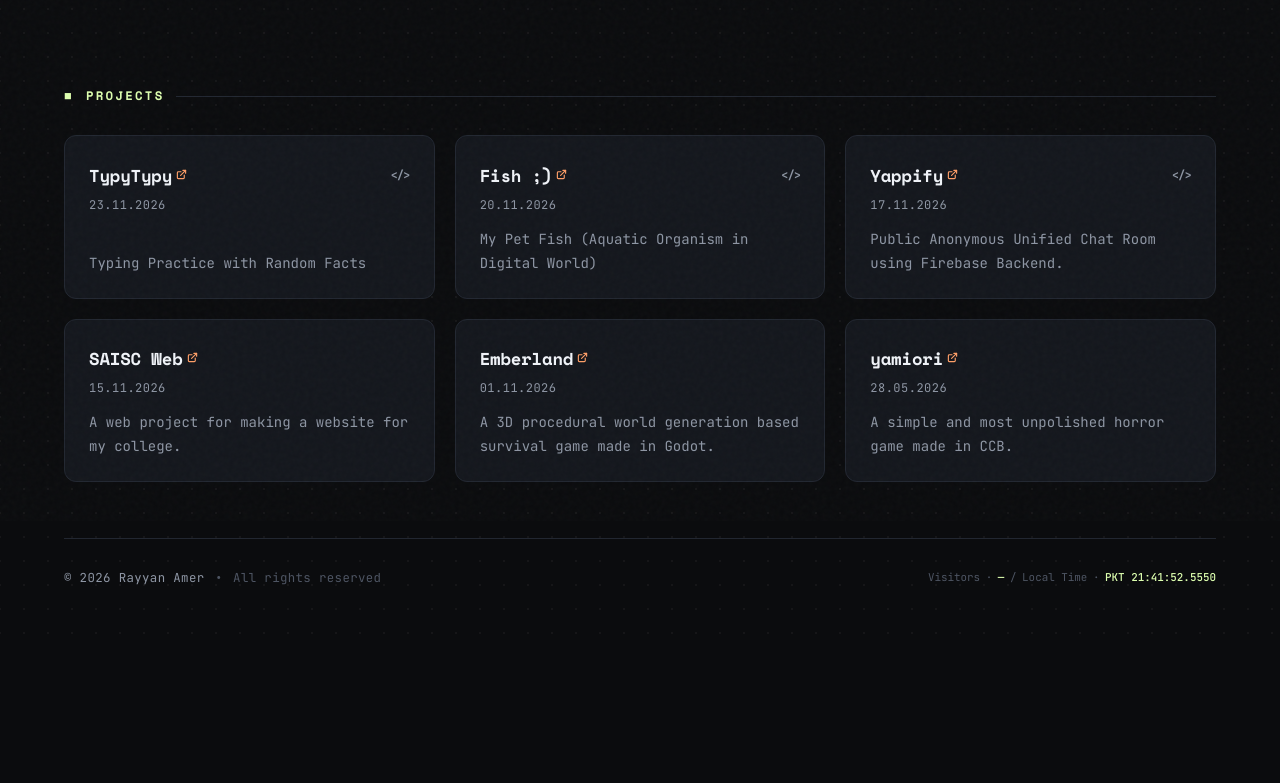
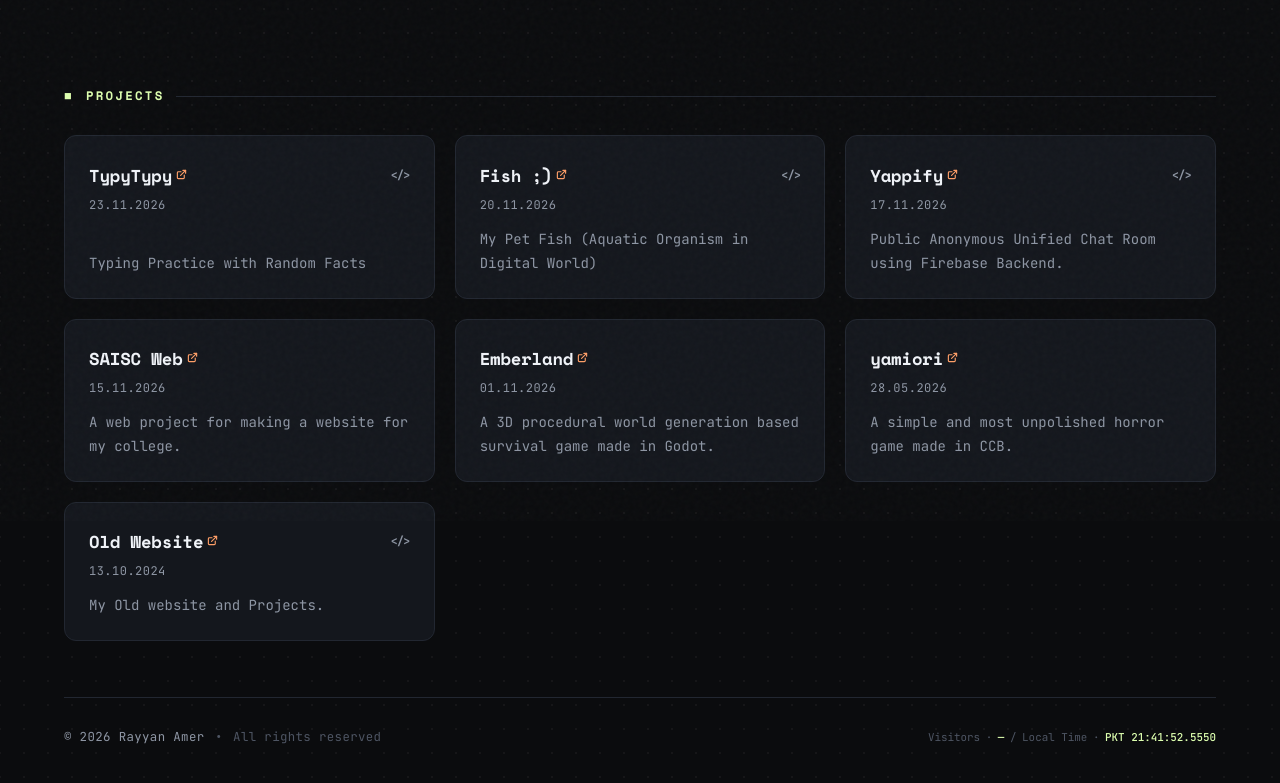
Before and after one commit to rayyanamer/rayyanamer.github.io, a plain HTML site: page projects.html in a window 1280 px wide. Shown: the part 279-1062 px from the top of the page. Before the commit the page ends 931 px from the top, so only its background shows below. Drawn offline with nearby package versions, Linux system fonts and the light colour scheme.

Commit message:
Add Old Website project card to projects.html

```diff
--- a/projects.html
+++ b/projects.html
@@ -562,6 +562,19 @@ A simple and most unpolished horror game made in CCB.
 </p>
 </li>
 
+<li class="project-card">
+<div class="project-header">
+<div class="project-title-row">
+<h3 class="project-title"><a href="https://rayyanamer.github.io/legacy" rel="noopener noreferrer" target="_blank">Old Website</a></h3>
+<a class="source-code-link" href="https://github.com/rayyanamer/legacy" rel="noopener noreferrer" target="_blank" title="View Source Code">&lt;/&gt;</a>
+</div>
+<span class="project-date">13.10.2024</span>
+</div>
+<p class="project-desc">
+My Old website and Projects.
+</p>
+</li>
+
 
 
 
```
